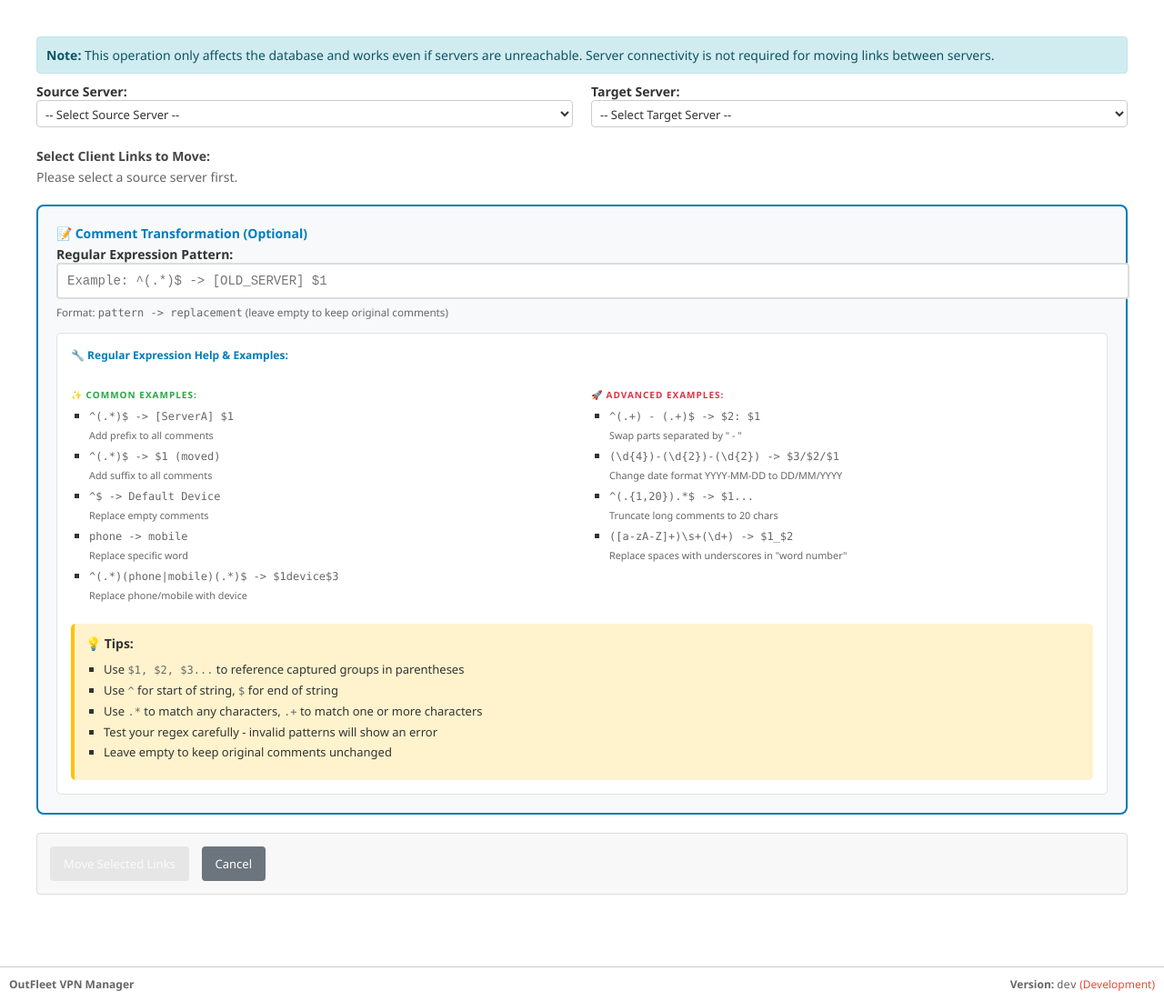
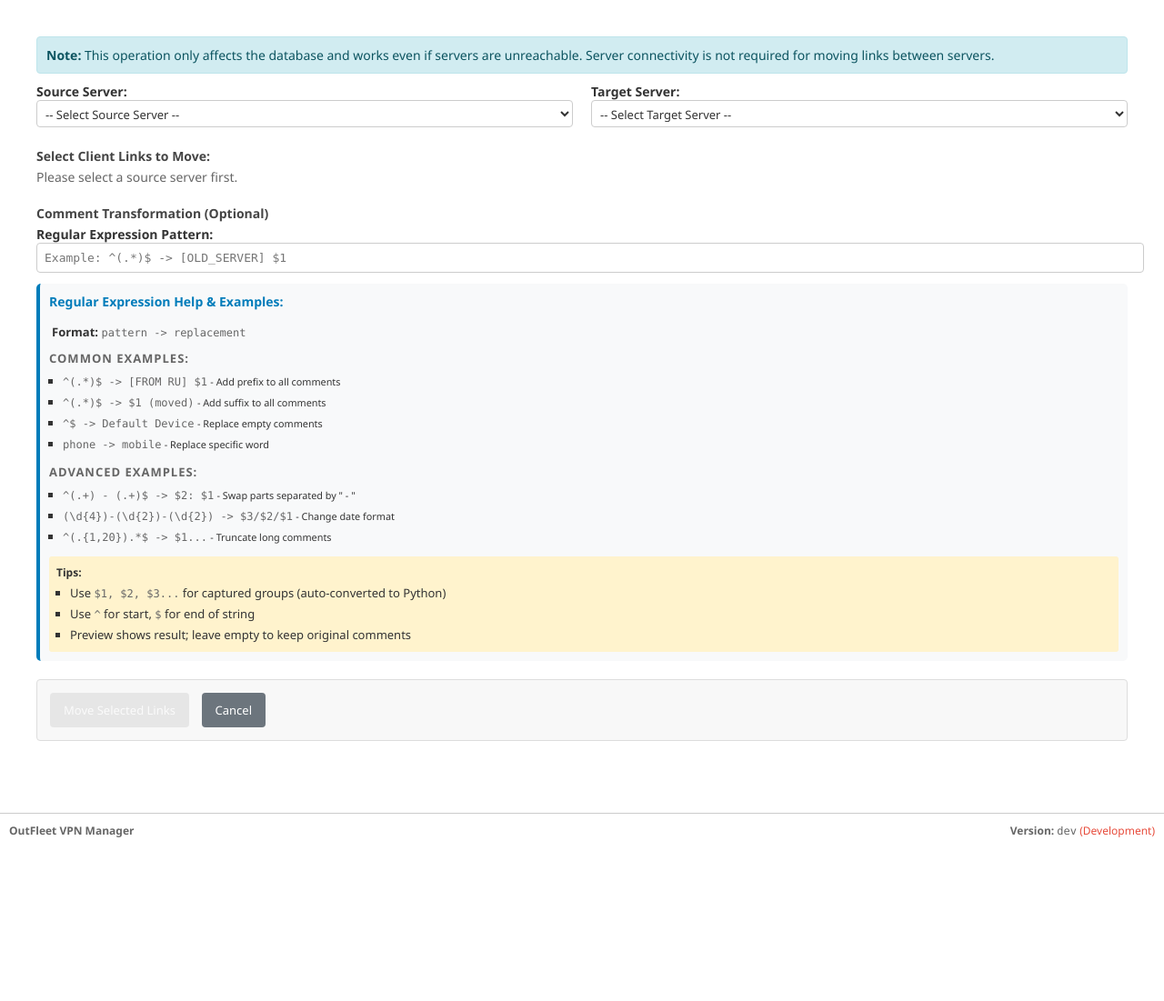
Before and after one commit to house-of-vanity/OutFleet, a Django app: template vpn/templates/admin/move_clients.html in a window 1280 px wide. Shown: the part 92-1193 px from the top of the page at 91% size. After the commit the page ends 1013 px from the top, so only its background shows below. Run offline with Django 5.2, Linux system fonts and the light colour scheme; the template is opened without the code that fills it, so the values that code supplies are empty; parts of the project's set-up code (start-up, migrations or seed data) failed here and were passed over.

Commit message:
Added move clients feature

```diff
--- a/vpn/templates/admin/move_clients.html
+++ b/vpn/templates/admin/move_clients.html
@@ -59,56 +59,46 @@
             </div>
         </div>
 
-        <!-- REGEX TRANSFORMATION SECTION -->
-        <div class="form-row" style="margin-bottom: 20px; border: 2px solid #007cba; border-radius: 8px; padding: 20px; background-color: #f8f9fa;">
-            <h3 style="margin-top: 0; color: #007cba;">📝 Comment Transformation (Optional)</h3>
-
-            <div style="margin-bottom: 15px;">
+        <div class="form-row" style="margin-bottom: 20px;">
+            <h3>Comment Transformation (Optional)</h3>
+            <div style="margin-bottom: 10px;">
                 <label for="comment_regex"><strong>Regular Expression Pattern:</strong></label>
                 <input type="text" id="comment_regex" name="comment_regex"
-                       style="width: 100%; padding: 10px; font-family: 'Courier New', monospace; font-size: 14px; border: 2px solid #ddd; border-radius: 4px;"
+                       style="width: 100%; padding: 8px; font-family: monospace;"
                        placeholder="Example: ^(.*)$ -> [OLD_SERVER] $1"
                        title="Use regex pattern -> replacement format">
-                <small style="color: #666; display: block; margin-top: 5px;">
-                    Format: <code>pattern -> replacement</code> (leave empty to keep original comments)
-                </small>
             </div>
 
-            <div class="regex-help" style="background-color: #ffffff; padding: 15px; border-radius: 5px; border: 1px solid #dee2e6;">
-                <h4 style="margin-top: 0; color: #007cba;">🔧 Regular Expression Help & Examples:</h4>
-                <div style="font-size: 14px;">
+            <div class="regex-help" style="background-color: #f8f9fa; padding: 10px; border-radius: 5px; border-left: 4px solid #007cba;">
+                <h4 style="margin: 0 0 10px 0; color: #007cba; font-size: 14px;">Regular Expression Help & Examples:</h4>
+                <div style="font-size: 13px;">
+                    <p style="margin: 0 0 8px 0;"><strong>Format:</strong> <code>pattern -> replacement</code></p>
 
-                    <div style="display: grid; grid-template-columns: 1fr 1fr; gap: 20px; margin-top: 10px;">
-                        <div>
-                            <h5 style="color: #28a745;">✨ Common Examples:</h5>
-                            <ul style="margin: 5px 0; padding-left: 20px; line-height: 1.6;">
-                                <li><code>^(.*)$ -> [ServerA] $1</code><br><small style="color: #666;">Add prefix to all comments</small></li>
-                                <li><code>^(.*)$ -> $1 (moved)</code><br><small style="color: #666;">Add suffix to all comments</small></li>
-                                <li><code>^$ -> Default Device</code><br><small style="color: #666;">Replace empty comments</small></li>
-                                <li><code>phone -> mobile</code><br><small style="color: #666;">Replace specific word</small></li>
-                                <li><code>^(.*)(phone|mobile)(.*)$ -> $1device$3</code><br><small style="color: #666;">Replace phone/mobile with device</small></li>
-                            </ul>
-                        </div>
-
-                        <div>
-                            <h5 style="color: #dc3545;">🚀 Advanced Examples:</h5>
-                            <ul style="margin: 5px 0; padding-left: 20px; line-height: 1.6;">
-                                <li><code>^(.+) - (.+)$ -> $2: $1</code><br><small style="color: #666;">Swap parts separated by " - "</small></li>
-                                <li><code>(\d{4})-(\d{2})-(\d{2}) -> $3/$2/$1</code><br><small style="color: #666;">Change date format YYYY-MM-DD to DD/MM/YYYY</small></li>
-                                <li><code>^(.{1,20}).*$ -> $1...</code><br><small style="color: #666;">Truncate long comments to 20 chars</small></li>
-                                <li><code>([a-zA-Z]+)\s+(\d+) -> $1_$2</code><br><small style="color: #666;">Replace spaces with underscores in "word number"</small></li>
-                            </ul>
-                        </div>
+                    <div style="margin-bottom: 10px;">
+                        <h5 style="margin: 0 0 5px 0; font-size: 13px;">Common Examples:</h5>
+                        <ul style="margin: 0; padding-left: 15px; line-height: 1.4;">
+                            <li><code>^(.*)$ -> [FROM RU] $1</code> <small>- Add prefix to all comments</small></li>
+                            <li><code>^(.*)$ -> $1 (moved)</code> <small>- Add suffix to all comments</small></li>
+                            <li><code>^$ -> Default Device</code> <small>- Replace empty comments</small></li>
+                            <li><code>phone -> mobile</code> <small>- Replace specific word</small></li>
+                        </ul>
                     </div>
 
-                    <div style="margin-top: 15px; padding: 12px; background-color: #fff3cd; border-radius: 5px; border-left: 4px solid #ffc107;">
-                        <strong>💡 Tips:</strong>
-                        <ul style="margin: 8px 0; padding-left: 20px; font-size: 13px; line-height: 1.5;">
-                            <li>Use <code>$1, $2, $3...</code> to reference captured groups in parentheses</li>
-                            <li>Use <code>^</code> for start of string, <code>$</code> for end of string</li>
-                            <li>Use <code>.*</code> to match any characters, <code>.+</code> to match one or more characters</li>
-                            <li>Test your regex carefully - invalid patterns will show an error</li>
-                            <li>Leave empty to keep original comments unchanged</li>
+                    <div style="margin-bottom: 10px;">
+                        <h5 style="margin: 0 0 5px 0; font-size: 13px;">Advanced Examples:</h5>
+                        <ul style="margin: 0; padding-left: 15px; line-height: 1.4;">
+                            <li><code>^(.+) - (.+)$ -> $2: $1</code> <small>- Swap parts separated by " - "</small></li>
+                            <li><code>(\d{4})-(\d{2})-(\d{2}) -> $3/$2/$1</code> <small>- Change date format</small></li>
+                            <li><code>^(.{1,20}).*$ -> $1...</code> <small>- Truncate long comments</small></li>
+                        </ul>
+                    </div>
+
+                    <div style="padding: 8px; background-color: #fff3cd; border-radius: 3px; margin: 0;">
+                        <strong style="font-size: 12px;">Tips:</strong>
+                        <ul style="margin: 3px 0 0 0; padding-left: 15px; font-size: 12px; line-height: 1.3;">
+                            <li>Use <code>$1, $2, $3...</code> for captured groups (auto-converted to Python)</li>
+                            <li>Use <code>^</code> for start, <code>$</code> for end of string</li>
+                            <li>Preview shows result; leave empty to keep original comments</li>
                         </ul>
                     </div>
                 </div>
@@ -211,7 +201,7 @@ function updateLinksList() {
         userLinks.forEach(function(link) {
             html += '<tr class="link-row" data-username="' + username + '">';
             html += '<td style="padding: 8px; border: 1px solid #ddd; text-align: center;">';
-            html += '<input type="checkbox" name="selected_links" value="' + link.id + '" class="link-checkbox" data-username="' + username + '" onchange="updateSubmitButton(); updateUserCheckbox(\'' + username + '\'); updateRegexPreview()">';
+            html += '<input type="checkbox" name="selected_links" value="' + link.id + '" class="link-checkbox" data-username="' + username + '" onchange="updateSubmitButton(); updateUserCheckbox(\'' + username + '\')">';
             html += '</td>';
             html += '<td style="padding: 8px; border: 1px solid #ddd;">' + (userLinks.length === 1 ? '<strong>' + username + '</strong>' : '↳') + '</td>';
             html += '<td style="padding: 8px; border: 1px solid #ddd;">' + (link.comment || '<em>No comment</em>') + '</td>';
@@ -241,7 +231,6 @@ function toggleAllLinks(selectAll = true) {
     }
 
     updateSubmitButton();
-    updateRegexPreview();
 }
 
 function toggleUserLinks(username) {
@@ -253,7 +242,6 @@ function toggleUserLinks(username) {
     }
 
     updateSubmitButton();
-    updateRegexPreview();
 }
 
 function updateUserCheckbox(username) {
@@ -302,103 +290,6 @@ function updateSubmitButton() {
     submitBtn.disabled = !(hasSelected && sourceServer && targetServer && sourceServer !== targetServer);
 }
 
-// Add regex preview functionality
-document.getElementById('comment_regex').addEventListener('input', function() {
-    updateRegexPreview();
-});
-
-function updateRegexPreview() {
-    var regexInput = document.getElementById('comment_regex').value.trim();
-
-    // Remove any existing preview
-    var existingPreview = document.getElementById('regex-preview');
-    if (existingPreview) {
-        existingPreview.remove();
-    }
-
-    if (!regexInput) return;
-
-    // Parse pattern -> replacement format
-    var parts = regexInput.split(' -> ');
-    if (parts.length !== 2) {
-        showRegexError('Invalid format. Use: pattern -> replacement');
-        return;
-    }
-
-    var pattern = parts[0];
-    var replacement = parts[1];
-
-    try {
-        var regex = new RegExp(pattern, 'g');
-
-        // Test with sample comments from currently selected links
-        var sampleComments = getSampleComments();
-        if (sampleComments.length > 0) {
-            showRegexPreview(sampleComments, regex, replacement);
-        }
-
-    } catch (e) {
-        showRegexError('Invalid regex pattern: ' + e.message);
-    }
-}
-
-function getSampleComments() {
-    var comments = [];
-    var checkboxes = document.getElementsByName('selected_links');
-
-    for (var i = 0; i < checkboxes.length && comments.length < 5; i++) {
-        if (checkboxes[i].checked) {
-            var row = checkboxes[i].closest('tr');
-            var commentCell = row.children[2]; // Link Comment column
-            var commentText = commentCell.textContent.trim();
-            if (commentText && commentText !== 'No comment') {
-                comments.push(commentText);
-            } else {
-                comments.push(''); // Include empty comments
-            }
-        }
-    }
-
-    // Add some default samples if no selected links
-    if (comments.length === 0) {
-        comments = ['iPhone 13', 'Work Laptop', 'Home Router', '', 'Android Phone'];
-    }
-
-    return comments;
-}
-
-function showRegexPreview(samples, regex, replacement) {
-    var previewHtml = '<div id="regex-preview" style="margin-top: 15px; padding: 15px; background-color: #e8f5e8; border-radius: 5px; border-left: 4px solid #28a745;">';
-    previewHtml += '<h5 style="margin-top: 0; color: #28a745;">✅ Preview (selected links):</h5>';
-    previewHtml += '<table style="width: 100%; font-size: 13px; border-collapse: collapse;">';
-    previewHtml += '<tr style="background-color: rgba(40, 167, 69, 0.1);"><th style="text-align: left; padding: 8px; border: 1px solid #28a745;">Original</th><th style="text-align: left; padding: 8px; border: 1px solid #28a745;">→</th><th style="text-align: left; padding: 8px; border: 1px solid #28a745;">Transformed</th></tr>';
-
-    samples.forEach(function(comment) {
-        var original = comment || '(empty)';
-        var transformed = comment.replace(regex, replacement);
-        var changed = original !== transformed;
-
-        previewHtml += '<tr>';
-        previewHtml += '<td style="padding: 8px; border: 1px solid #ddd; font-family: monospace;">' + original + '</td>';
-        previewHtml += '<td style="padding: 8px; border: 1px solid #ddd; text-align: center;">→</td>';
-        previewHtml += '<td style="padding: 8px; border: 1px solid #ddd; font-family: monospace;' + (changed ? ' font-weight: bold; color: #28a745; background-color: rgba(40, 167, 69, 0.1);' : '') + '">' + transformed + '</td>';
-        previewHtml += '</tr>';
-    });
-
-    previewHtml += '</table></div>';
-
-    document.querySelector('.regex-help').insertAdjacentHTML('afterend', previewHtml);
-}
-
-function showRegexError(message) {
-    var errorHtml = '<div id="regex-preview" style="margin-top: 15px; padding: 15px; background-color: #f8d7da; border-radius: 5px; border-left: 4px solid #dc3545;">';
-    errorHtml += '<h5 style="margin-top: 0; color: #dc3545;">❌ Error:</h5>';
-    errorHtml += '<p style="margin: 0; color: #721c24; font-weight: bold;">' + message + '</p>';
-    errorHtml += '</div>';
-
-    document.querySelector('.regex-help').insertAdjacentHTML('afterend', errorHtml);
-}
-
 // Form submission confirmation
 document.getElementById('move-clients-form').addEventListener('submit', function(e) {
     var checkboxes = document.getElementsByName('selected_links');
@@ -433,6 +324,121 @@ document.getElementById('move-clients-form').addEventListener('submit', function
         e.preventDefault();
     }
 });
+
+// Add regex preview functionality
+document.getElementById('comment_regex').addEventListener('input', function() {
+    updateRegexPreview();
+});
+
+function updateRegexPreview() {
+    var regexInput = document.getElementById('comment_regex').value.trim();
+
+    // Remove any existing preview
+    var existingPreview = document.getElementById('regex-preview');
+    if (existingPreview) {
+        existingPreview.remove();
+    }
+
+    if (!regexInput) return;
+
+    // Parse pattern -> replacement format
+    var parts = regexInput.split(' -> ');
+    if (parts.length !== 2) {
+        showRegexError('Invalid format. Use: pattern -> replacement');
+        return;
+    }
+
+    var pattern = parts[0];
+    var replacement = parts[1];
+
+    try {
+        var regex = new RegExp(pattern, 'g');
+
+        // Test with sample comments from currently visible links
+        var sampleComments = getSampleComments();
+        if (sampleComments.length > 0) {
+            showRegexPreview(sampleComments, regex, replacement);
+        }
+
+    } catch (e) {
+        showRegexError('Invalid regex pattern: ' + e.message);
+    }
+}
+
+function getSampleComments() {
+    var comments = [];
+    var checkboxes = document.getElementsByName('selected_links');
+
+    // Collect actual comments from visible links
+    for (var i = 0; i < checkboxes.length && comments.length < 5; i++) {
+        var row = checkboxes[i].closest('tr');
+        if (row) {
+            var commentCell = row.children[2]; // Link Comment column
+            if (commentCell) {
+                var commentText = commentCell.textContent.trim();
+                if (commentText && commentText !== 'No comment') {
+                    comments.push(commentText);
+                }
+            }
+        }
+    }
+
+    // Add some realistic default samples if no comments found or need more samples
+    var defaultSamples = ['iPhone 13', 'Work Laptop', 'Home Router', '', 'Android Phone', 'iPad Pro', 'Office PC'];
+    for (var i = 0; i < defaultSamples.length && comments.length < 5; i++) {
+        if (comments.indexOf(defaultSamples[i]) === -1) {
+            comments.push(defaultSamples[i]);
+        }
+    }
+
+    return comments.slice(0, 5); // Limit to 5 samples
+}
+
+function showRegexPreview(samples, regex, replacement) {
+    var previewHtml = '<div id="regex-preview" style="margin-top: 10px; padding: 10px; background-color: #e8f5e8; border-radius: 3px; border-left: 4px solid #28a745;">';
+    previewHtml += '<h5 style="margin-top: 0; color: #28a745;">Preview (first 5 samples):</h5>';
+    previewHtml += '<table style="width: 100%; font-size: 13px;">';
+    previewHtml += '<tr><th style="text-align: left; padding: 5px;">Original</th><th style="text-align: left; padding: 5px;">→</th><th style="text-align: left; padding: 5px;">Transformed</th></tr>';
+
+    samples.forEach(function(comment) {
+        var original = comment || '(empty)';
+        var transformed;
+
+        try {
+            // Use string replace with regex and replacement string
+            transformed = original.replace(regex, replacement);
+        } catch (e) {
+            transformed = '(error: ' + e.message + ')';
+        }
+
+        var changed = original !== transformed;
+
+        previewHtml += '<tr>';
+        previewHtml += '<td style="padding: 3px 5px; font-family: monospace;">' + escapeHtml(original) + '</td>';
+        previewHtml += '<td style="padding: 3px 5px;">→</td>';
+        previewHtml += '<td style="padding: 3px 5px; font-family: monospace;' + (changed ? ' font-weight: bold; color: #28a745;' : '') + '">' + escapeHtml(transformed) + '</td>';
+        previewHtml += '</tr>';
+    });
+
+    previewHtml += '</table></div>';
+
+    document.querySelector('.regex-help').insertAdjacentHTML('afterend', previewHtml);
+}
+
+function escapeHtml(text) {
+    var div = document.createElement('div');
+    div.textContent = text;
+    return div.innerHTML;
+}
+
+function showRegexError(message) {
+    var errorHtml = '<div id="regex-preview" style="margin-top: 10px; padding: 10px; background-color: #f8d7da; border-radius: 3px; border-left: 4px solid #dc3545;">';
+    errorHtml += '<h5 style="margin-top: 0; color: #dc3545;">Error:</h5>';
+    errorHtml += '<p style="margin: 0; color: #721c24;">' + message + '</p>';
+    errorHtml += '</div>';
+
+    document.querySelector('.regex-help').insertAdjacentHTML('afterend', errorHtml);
+}
 </script>
 
 <style>
@@ -489,14 +495,5 @@ document.getElementById('move-clients-form').addEventListener('submit', function
 input[type="checkbox"]:indeterminate {
     opacity: 0.5;
 }
-
-#comment_regex {
-    transition: border-color 0.3s ease;
-}
-
-#comment_regex:focus {
-    border-color: #007cba !important;
-    box-shadow: 0 0 5px rgba(0, 124, 186, 0.3);
-}
 </style>
 {% endblock %}
```
Also changed, not shown: vpn/admin.py (+28 -6 lines).
